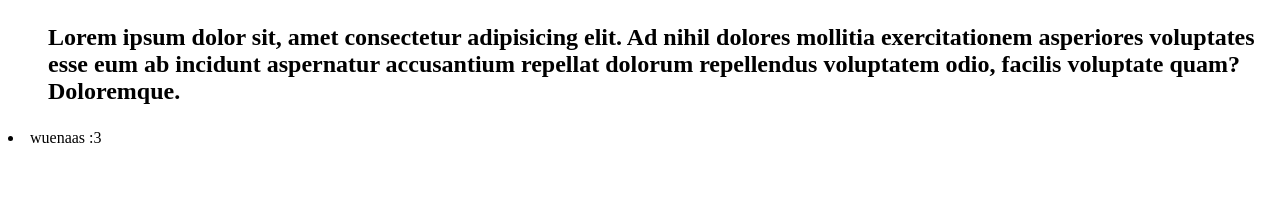
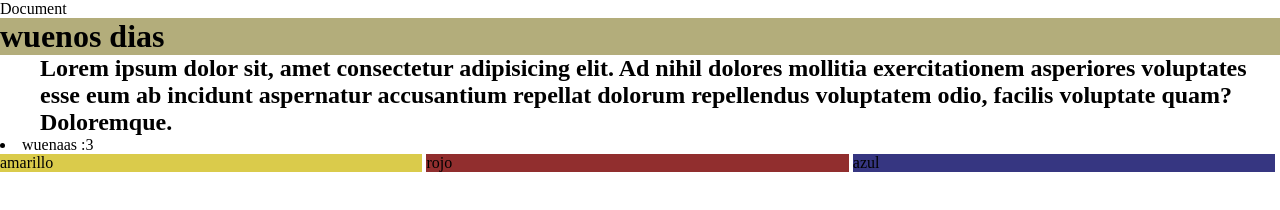
Before and after one commit to jazm1nca/RepoPrueba, a plain HTML site: page index.html in a window 1280 px wide. Drawn offline with Linux system fonts and the light colour scheme.

Commit message:
se ajustan estilos

```diff
--- a/index.html
+++ b/index.html
@@ -3,15 +3,21 @@
 <head>
     <meta charset="UTF-8">
     <meta name="viewport" content="width=device-width, initial-scale=1.0">
+    <link rel="stylesheet" href="styles.css"
     <title>Document</title>
 </head>
 <body>
-
+<h1>wuenos dias</h1>
  <ul><h2><p>Lorem ipsum dolor sit, amet consectetur adipisicing elit. Ad nihil dolores mollitia exercitationem asperiores voluptates
     esse eum ab incidunt aspernatur accusantium repellat dolorum repellendus voluptatem odio, facilis voluptate quam? Doloremque.</p></h2></ul>
 
     <li> wuenaas :3 </li>
 
+    <div class = "amarillo">  amarillo </div>
+    <div class = "rojo"> rojo </div>
+    <div class = "azul"> azul </div>
+
+
 
 </body>
 </html>
--- /dev/null
+++ b/styles.css
@@ -0,0 +1,22 @@
+*{
+    margin: 0px;
+}
+
+h1{ background-color: rgb(179, 173, 123);}
+
+.rojo{
+    background-color: rgb(145, 46, 46);
+}
+
+.amarillo{
+    background-color: rgb(218, 203, 75);
+}
+
+.azul{
+    background-color: rgb(54, 54, 129);
+}
+
+.amarillo,.rojo,.azul{
+    display: inline-block;
+    width: 33% ;
+}
```
